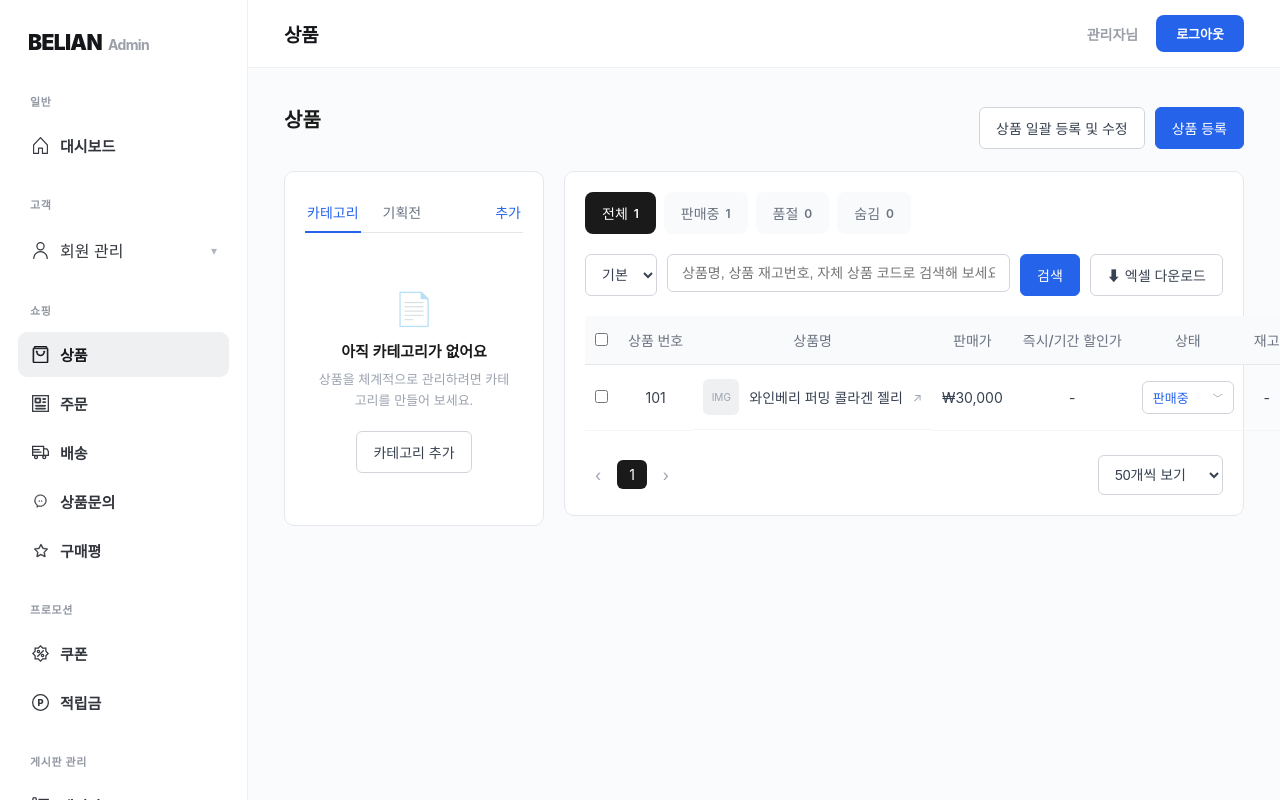
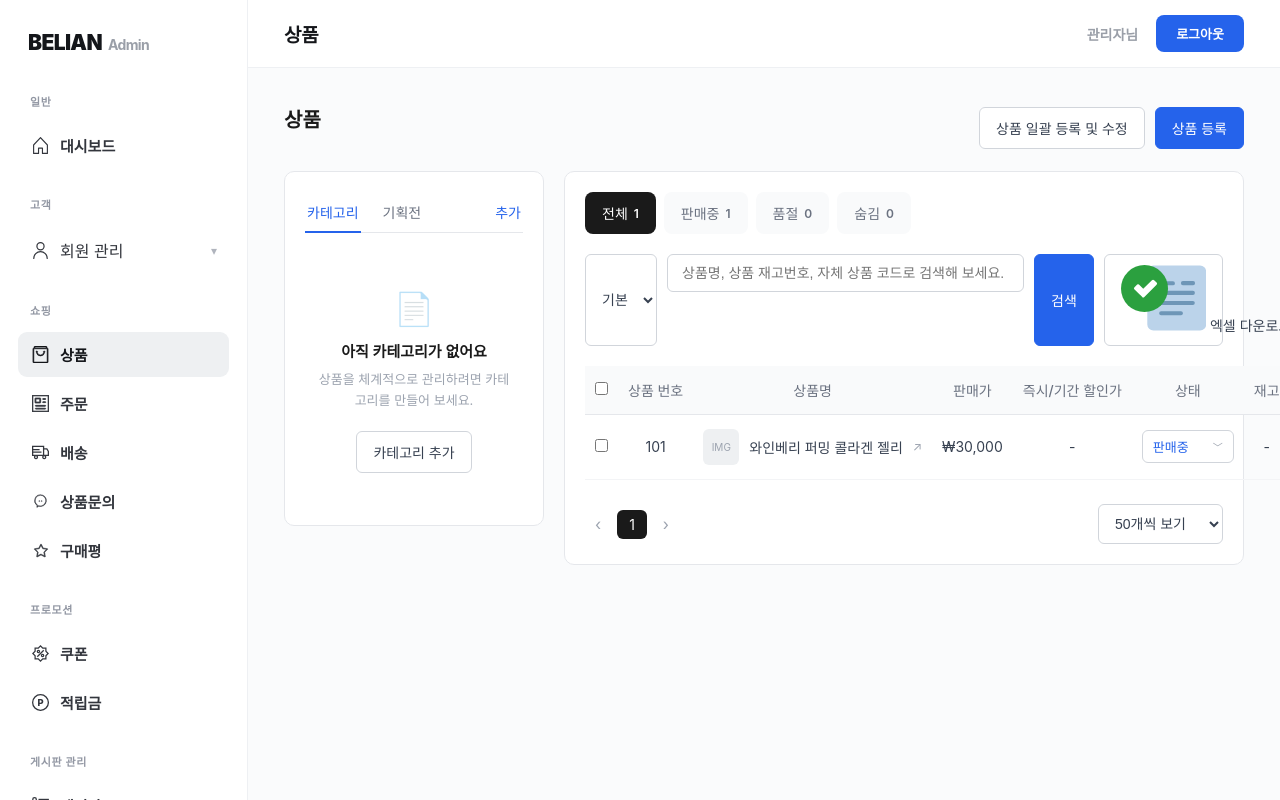
Before and after one commit to youzam136-sudo/belian-admin, a React (Vite) app: page /products in a window 1280 px wide. Shown: the top 800 px of the page. Built offline with nearby package versions, Linux system fonts and the light colour scheme.

Commit message:
Update ProductsPage.tsx

```diff
--- a/src/pages/ProductsPage.tsx
+++ b/src/pages/ProductsPage.tsx
@@ -1,6 +1,7 @@
 import { useState } from "react";
 import { useNavigate } from "react-router-dom";
 import "../styles/products.css";
+import { ExcelDownloadIcon } from "../components/icons/ExcelDownloadIcon";
 import {
   getProducts,
   updateProductStatus as persistStatus,
@@ -301,7 +302,9 @@ function ProductsPage() {
               <button className="products-btn products-btn--primary">
                 검색
               </button>
-              <button className="products-btn">⬇ 엑셀 다운로드</button>
+              <button className="products-btn">
+                <ExcelDownloadIcon className="excel-download-icon" /> 엑셀 다운로드
+              </button>
             </div>
 
             <table className="products-table">
```
